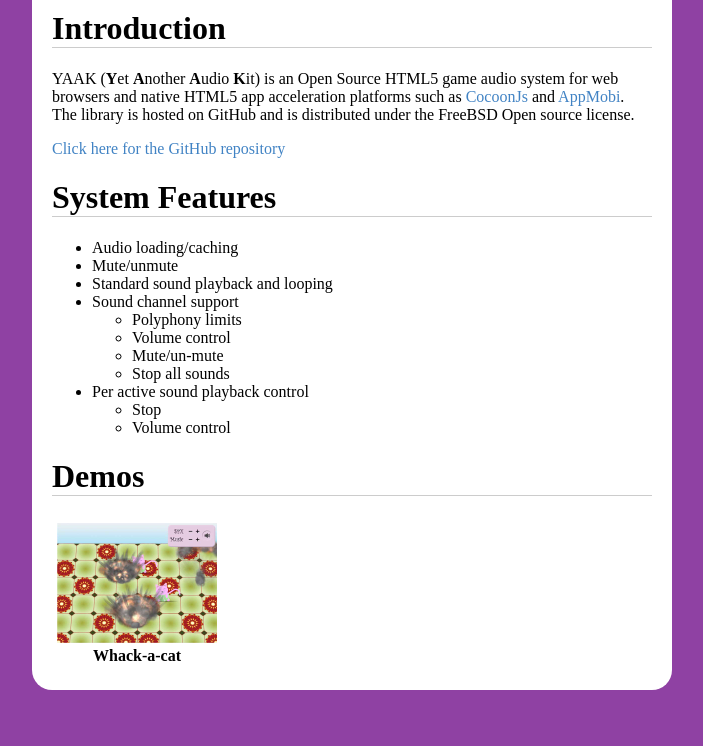
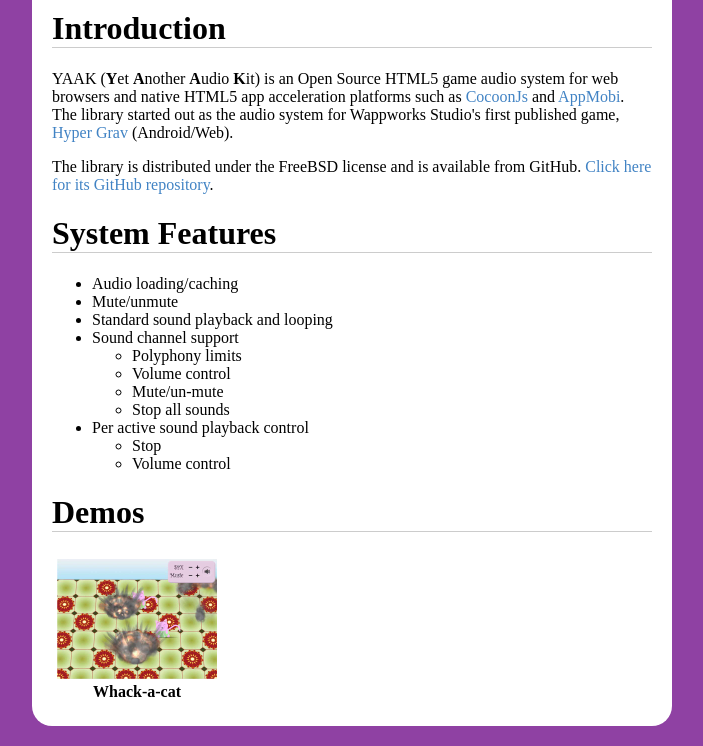
Before and after one commit to Wappworks/yaak.js, a plain HTML site: page index.html in a window 1280 px wide. Shown: the part 145-891 px from the top of the page, without its empty margins (288-991 px from the left). Before the commit the page ends 855 px from the top, so only its background shows below. Drawn offline with Linux system fonts and the light colour scheme.

Commit message:
Added some back history details about the library.

```diff
--- a/index.html
+++ b/index.html
@@ -62,8 +62,8 @@
 <div id="main">
     <img src="logos/yaak.png" />
     <h1>Introduction</h1>
-    <p>YAAK (<strong>Y</strong>et <strong>A</strong>nother <strong>A</strong>udio <strong>K</strong>it) is an Open Source HTML5 game audio system for web browsers and native HTML5 app acceleration platforms such as <a href="http://www.ludei.com/tech/cocoonjs">CocoonJs</a> and <a href="http://www.appmobi.com/">AppMobi</a>. The library is hosted on GitHub and is distributed under the FreeBSD Open source license.</p>
-    <p><a href="https://github.com/Wappworks/yaak.js">Click here for the GitHub repository</a></p>
+    <p>YAAK (<strong>Y</strong>et <strong>A</strong>nother <strong>A</strong>udio <strong>K</strong>it) is an Open Source HTML5 game audio system for web browsers and native HTML5 app acceleration platforms such as <a href="http://www.ludei.com/tech/cocoonjs">CocoonJs</a> and <a href="http://www.appmobi.com/">AppMobi</a>. The library started out as the audio system for Wappworks Studio's first published game, <a href="http://www.wappworks.com/portfolio/hyper-grav/">Hyper Grav</a> (Android/Web).</p>
+    <p>The library is distributed under the FreeBSD license and is available from GitHub. <a href="https://github.com/Wappworks/yaak.js">Click here for its GitHub repository</a>.</p>
     <h1>System Features</h1>
     <ul>
         <li>Audio loading/caching</li>
```
